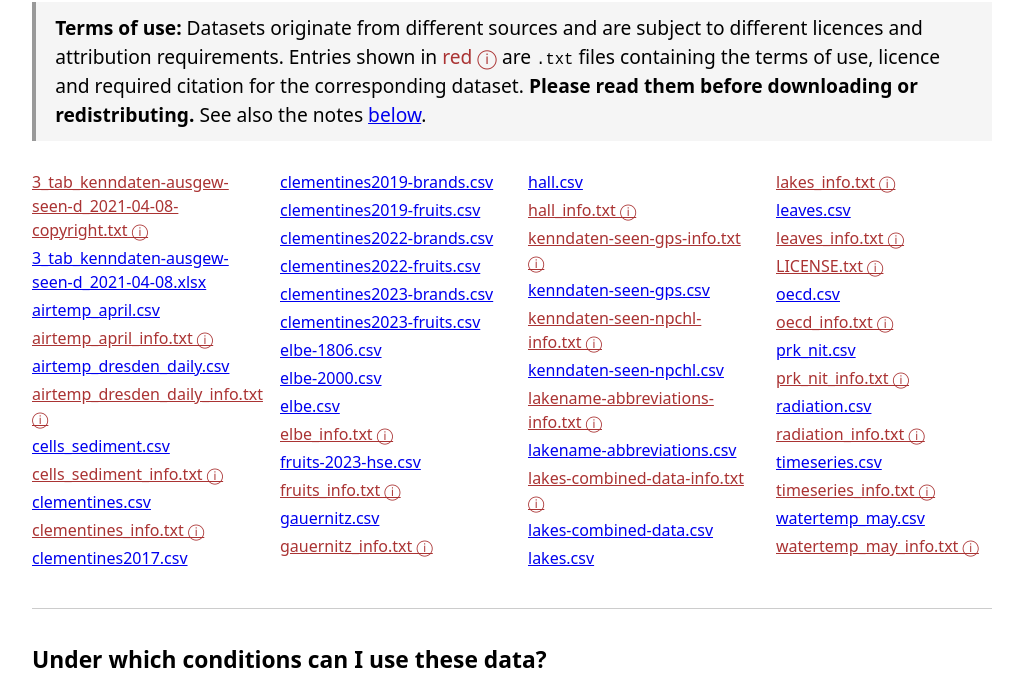
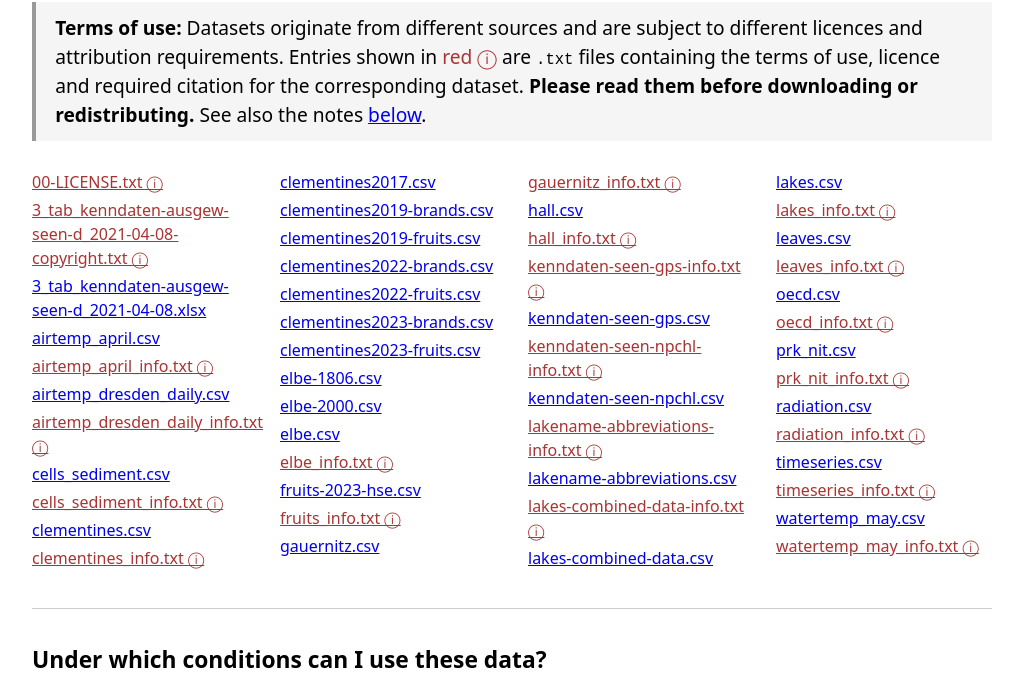
Before and after one commit to tpetzoldt/datasets, a plain HTML site: page index.html in a window 1280 px wide. Shown: the part 99-792 px from the top of the page, without its empty margins (128-1138 px from the left). Drawn offline with Linux system fonts and the light colour scheme.

Commit message:
00-LICENSE.txt

```diff
--- a/index.html
+++ b/index.html
@@ -42,7 +42,8 @@
   </div>
 
   <ul class="filelist">
-    <li class="terms"><a href="data/3_tab_kenndaten-ausgew-seen-d_2021-04-08-copyright.txt">3_tab_kenndaten-ausgew-seen-d_2021-04-08-copyright.txt ⓘ</a></li>
+    <li class="terms"><a href="data/00-LICENSE.txt">00-LICENSE.txt ⓘ</a></li>
+<li class="terms"><a href="data/3_tab_kenndaten-ausgew-seen-d_2021-04-08-copyright.txt">3_tab_kenndaten-ausgew-seen-d_2021-04-08-copyright.txt ⓘ</a></li>
 <li><a href="data/3_tab_kenndaten-ausgew-seen-d_2021-04-08.xlsx">3_tab_kenndaten-ausgew-seen-d_2021-04-08.xlsx</a></li>
 <li><a href="data/airtemp_april.csv">airtemp_april.csv</a></li>
 <li class="terms"><a href="data/airtemp_april_info.txt">airtemp_april_info.txt ⓘ</a></li>
@@ -81,7 +82,6 @@
 <li class="terms"><a href="data/lakes_info.txt">lakes_info.txt ⓘ</a></li>
 <li><a href="data/leaves.csv">leaves.csv</a></li>
 <li class="terms"><a href="data/leaves_info.txt">leaves_info.txt ⓘ</a></li>
-<li class="terms"><a href="data/LICENSE.txt">LICENSE.txt ⓘ</a></li>
 <li><a href="data/oecd.csv">oecd.csv</a></li>
 <li class="terms"><a href="data/oecd_info.txt">oecd_info.txt ⓘ</a></li>
 <li><a href="data/prk_nit.csv">prk_nit.csv</a></li>
```
Also changed, not shown: data/00-LICENSE.txt (added), data/LICENSE.txt (deleted).
